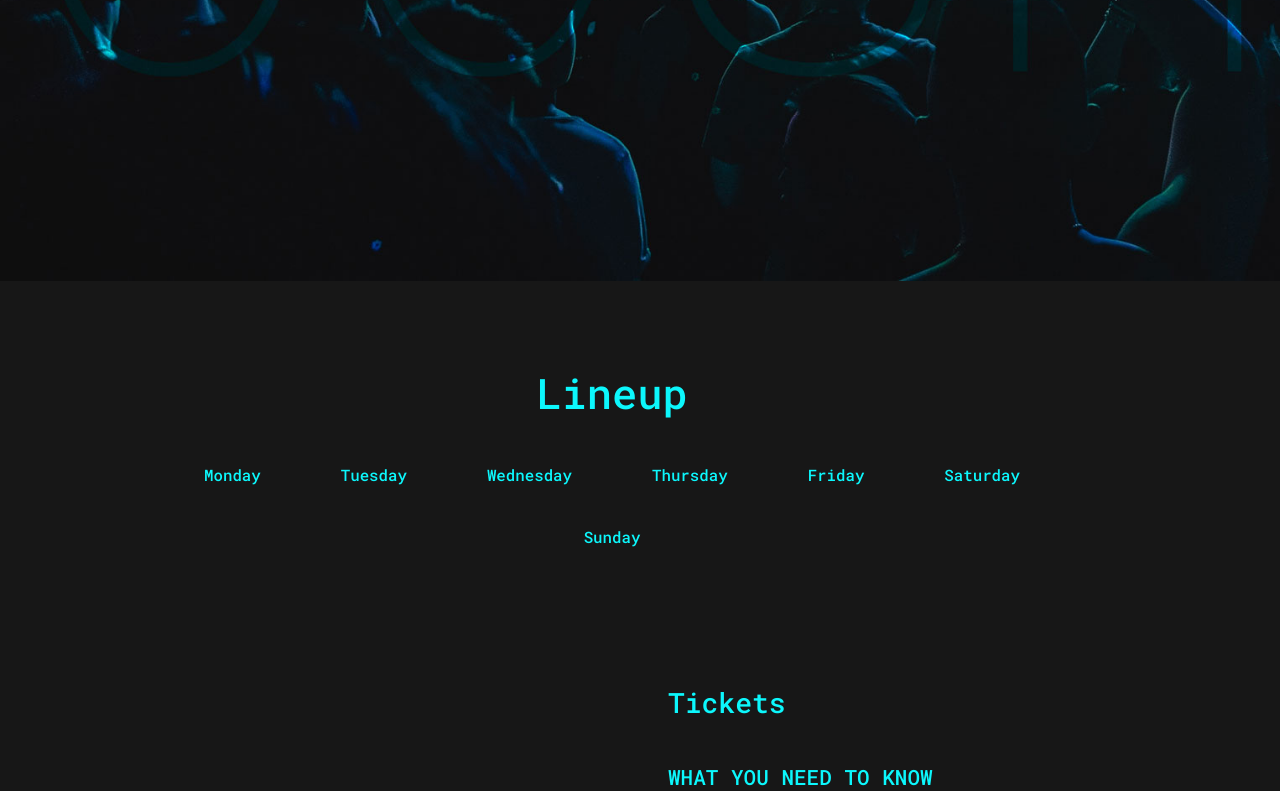
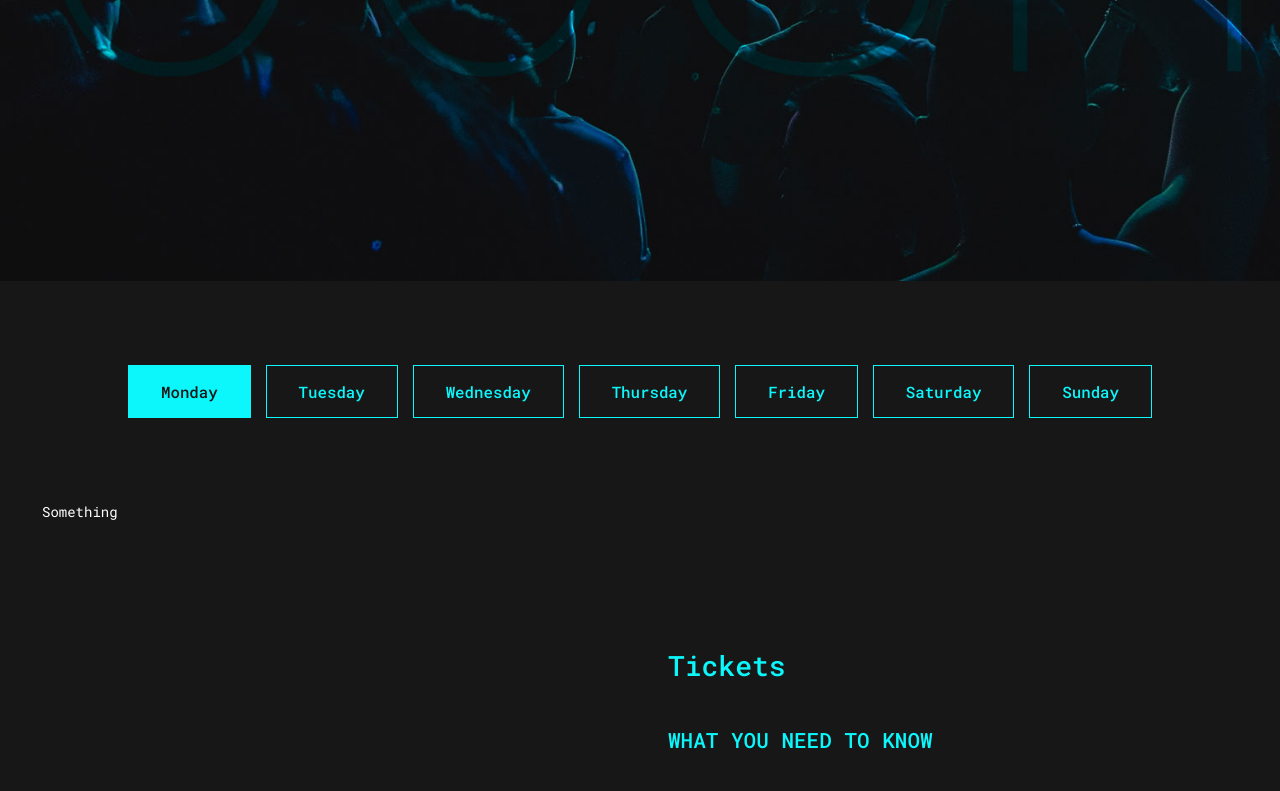
Before and after one commit to sesejose/cosmo_festival, a Next.js app: page / in a window 1280 px wide. Shown: the part 694-1485 px from the top of the page. Built offline with nearby package versions, Linux system fonts and the light colour scheme.

Commit message:
Updates on tickets.js / fetching from supabase

```diff
--- a/components/Basket.js
+++ b/components/Basket.js
@@ -1,6 +1,30 @@
 import React from "react";
 
-function Basket() {
+function Basket(tickets) {
+  showTickets();
+
+  async function showTickets(tickets) {
+    // console.log(tickets.age.value);
+    // const data = await getTickets();
+    // Await: It makes the code wait until the promise returns a result.
+    // console.log(data);
+    // data.forEach((element) => {
+    //   const template = document.querySelector("#ticket-template").content;
+    //   const copy = template.cloneNode(true);
+    //   copy.querySelector(".type").textContent = element.type;
+    //   copy.querySelector(".price").textContent = element.price;
+    //   const button = copy.querySelector("btn-remove");
+    //   button.addEventListener("click", () => {
+    //     deleteTickets(element.id);
+    //   });
+    //   document.querySelector(".post-text-container").appendChild(copy);
+    // });
+  }
+
+  // function deleteTickets() {
+  //   console.log(props.id);
+  // }
+
   return (
     <>
       <section id="basket">
@@ -14,6 +38,17 @@ function Basket() {
             <h4 className="white">Amount of tickets:</h4>
             <p className="turquoise">0</p>
           </div>
+
+          {/* Template */}
+          {/* <template id="ticket-template">
+            <div className="post-text-container">
+              <h3 className="turquoise type">Regular Pass</h3>
+              <h4 className="white price">Ticket price: DKK 799</h4>
+            </div>
+            <button className="btn-remove">Remove</button>
+          </template> */}
+          {/* Template ends */}
+
           <div className="posts">
             <div className="post-text-container">
               <h3 className="turquoise">Regular Pass</h3>
--- a/components/Lineup.js
+++ b/components/Lineup.js
@@ -1,38 +1,51 @@
 import Link from "next/link";
 // import styles from "../styles/Home.module.css";
+import { Tab, Tabs, TabList, TabPanel } from "react-tabs";
+// import "react-tabs/style/react-tabs.css";
 
 export default function Lineup({ bands }) {
   return (
     <>
       <section id="lineup">
-        <div className="container">
+        <div className="">
+          <Tabs>
+            <TabList className="flex-row-space-around container">
+              <Tab>Monday</Tab>
+              <Tab>Tuesday</Tab>
+              <Tab>Wednesday</Tab>
+              <Tab>Thursday</Tab>
+              <Tab>Friday</Tab>
+              <Tab>Saturday</Tab>
+              <Tab>Sunday</Tab>
+            </TabList>
+
+            <TabPanel>
               <div>
-            <h1>Lineup</h1>
-            <ol>
-              <li>
-                <button className="btn-days">Monday</button>
-              </li>
-              <li>
-                <button className="btn-days">Tuesday</button>
-              </li>
-              <li>
-                <button className="btn-days">Wednesday</button>
-              </li>
-              <li>
-                <button className="btn-days">Thursday</button>
-              </li>
-              <li>
-                <button className="btn-days">Friday</button>
-              </li>
-              <li>
-                <button className="btn-days">Saturday</button>
-              </li>
-              <li>
-                <button className="btn-days">Sunday</button>
-              </li>
-            </ol>
+                <h2>{bands}</h2>
               </div>
-          <div>{bands}</div>
+              <p>Something</p>
+            </TabPanel>
+            <TabPanel>
+              <h2>{bands}</h2>
+            </TabPanel>
+            <TabPanel>
+              <h2>{bands}</h2>
+            </TabPanel>
+            <TabPanel>
+              <h2>{bands}</h2>
+            </TabPanel>
+            <TabPanel>
+              <h2>{bands}</h2>
+            </TabPanel>
+            <TabPanel>
+              <h2>{bands}</h2>
+            </TabPanel>
+            <TabPanel>
+              <h2>{bands}</h2>
+            </TabPanel>
+          </Tabs>
+
+          {/* <div>{bands}</div> */}
         </div>
       </section>
 
@@ -54,8 +67,9 @@ export async function getStaticProps() {
     - once we have the data, it put into the component
     - so the component can render with that data inside it  */
 
-  const res = await fetch("http://localhost:8080/bands");
+  const res = await fetch("http://localhost:8080/bands#");
   const data = await res.json();
+
   /* - we return a value for this function
 - that value is got we have a props property we give the property a value
 - that value is going to be an object
--- a/package.json
+++ b/package.json
@@ -15,6 +15,7 @@
     "react": "18.2.0",
     "react-accessible-accordion": "^5.0.0",
     "react-dom": "18.2.0",
+    "react-tabs": "^6.0.0",
     "yarn": "^1.22.19"
   }
 }
--- a/styles/style.css
+++ b/styles/style.css
@@ -157,12 +157,11 @@ h4 {
 
 .huge {
   font-family: var(--font);
-  font-size: 6rem;
+  font-size: 13rem;
   line-height: auto;
   font-weight: 100;
-  letter-spacing: -1.5rem;
-  line-height: 0.8;
-  /* margin-bottom: 1.5rem; */
+  letter-spacing: -3rem;
+  margin-bottom: -5rem;
 }
 
 p {
@@ -244,6 +243,77 @@ p {
   padding-left: 0;
 }
 
+/* Module react-tabs */
+
+.react-tabs {
+  -webkit-tap-highlight-color: transparent;
+}
+
+.react-tabs__tab-list {
+  /* border-bottom: 1px solid #aaa; */
+  border: none;
+  margin: 0 0 10px;
+  padding: 0;
+}
+
+.react-tabs__tab {
+  font-family: var(--font);
+  font-size: 1.125rem;
+  font-weight: 500;
+  color: var(--turquoise);
+  border: 1px solid var(--turquoise);
+  background-color: var(--black);
+  cursor: pointer;
+  /* height: 48px; */
+  padding: 15px 32px;
+  cursor: pointer;
+}
+
+/* Day selected*/
+
+.react-tabs__tab--selected {
+  font-family: var(--font);
+  font-size: 1.125rem;
+  font-weight: 500;
+  color: var(--black);
+  border: 1px solid var(--turquoise);
+  background-color: var(--turquoise);
+  cursor: pointer;
+  /* height: 48px; */
+  padding: 15px 32px;
+}
+
+.react-tabs__tab--disabled {
+  /* color: GrayText; */
+  cursor: default;
+}
+
+.react-tabs__tab:focus {
+  outline: none;
+}
+
+.react-tabs__tab:focus:after {
+  content: "";
+  position: absolute;
+  height: 5px;
+  left: -4px;
+  right: -4px;
+  bottom: -5px;
+  /* background: #fff; */
+}
+
+.react-tabs__tab-panel {
+  display: none;
+}
+
+/* Schedule */
+
+.react-tabs__tab-panel--selected {
+  display: flex;
+  margin: var(--m-large);
+}
+
+/* */
 .btn-days {
   font-family: var(--font);
   font-size: 1.125rem;
@@ -397,6 +467,61 @@ p {
   object-fit: cover;
   /* border-radius: 50%; */
   margin: var(--m-auto);
+}
+
+/* Artist */
+
+.artist {
+  display: grid;
+}
+.artist img {
+  max-width: 100%;
+  object-fit: cover;
+  height: 15rem;
+}
+.artisthero {
+  position: relative;
+  text-align: center;
+}
+.artisthero img {
+  object-fit: cover;
+  opacity: 50%;
+  max-width: 100%;
+  height: 15rem;
+}
+.artisthero h1 {
+  margin-top: 2rem;
+  color: var(--pink);
+  font-weight: 400;
+  font-size: 5rem;
+  position: absolute;
+  top: 25%;
+  left: 50%;
+  transform: translate(-50%, -50%);
+}
+.artist .stageInfo,
+.artist .artistInfo {
+  margin: 1.5rem;
+}
+.artist .stageInfo h2 {
+  color: var(--pink);
+}
+.artist .stageInfo .artistSocials [type="button"] {
+  background-color: transparent;
+  color: var(--turquoise);
+  border: var(--turquoise) 1px solid;
+  padding: 0.5rem;
+}
+.artist .stageInfo .artistSocials {
+  display: flex;
+  gap: 10px;
+  width: 20%;
+}
+.artist .stageInfo h6,
+.artist .artistInfo h2,
+.artist .artistInfo h3,
+.artist .artistInfo h5 {
+  color: var(--turquoise);
 }
 
 /*Forms*/
```
Also changed, not shown: pages/[name].js (+17 -11 lines), pages/lineup.js (added, +12 -0 lines), pages/tickets.js (+55 -5 lines), pages/line-up.js (deleted), 1 other file (tests, documents, lock files or other folders). Lines whose indentation alone changed are shown as unchanged.
